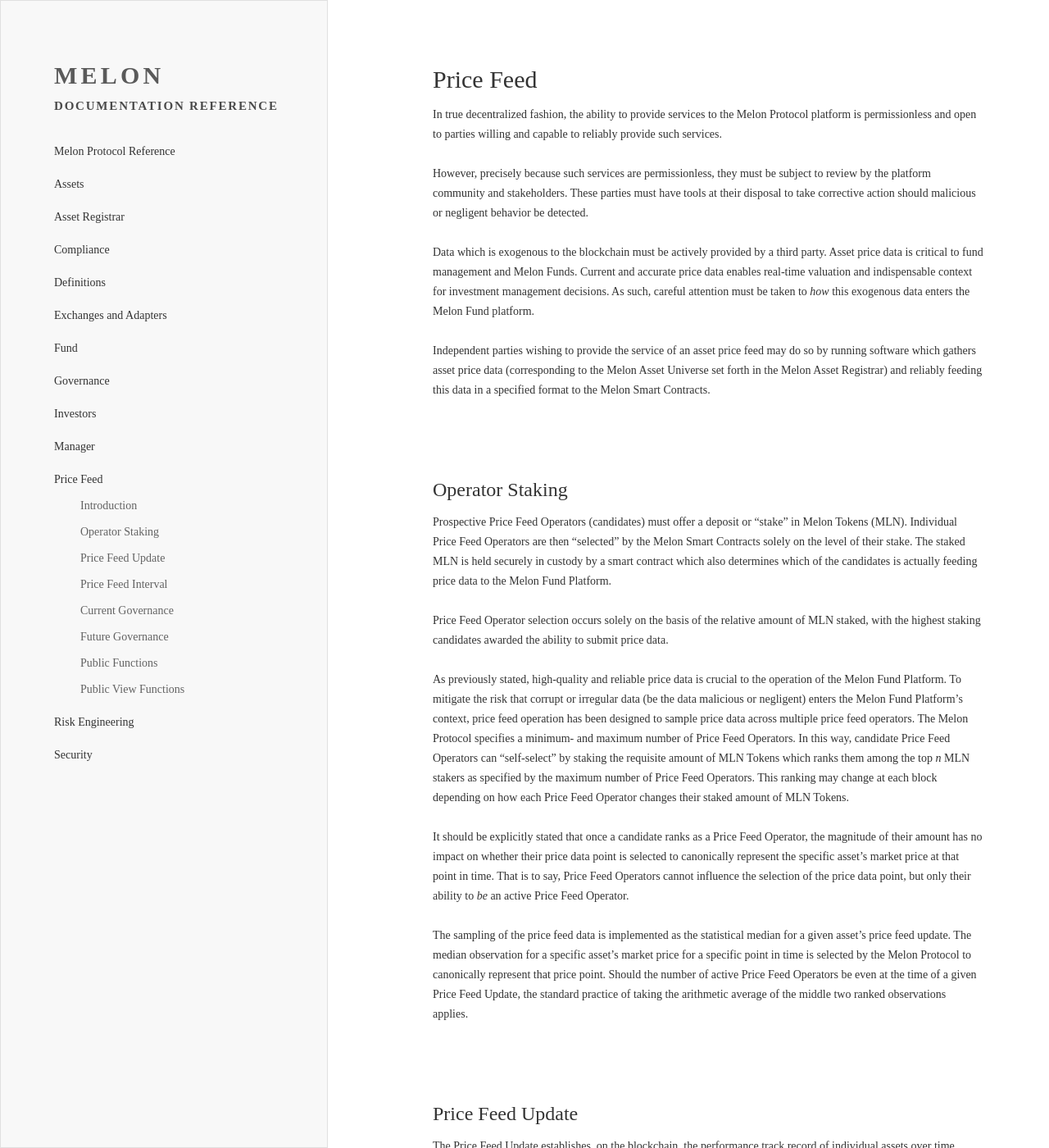
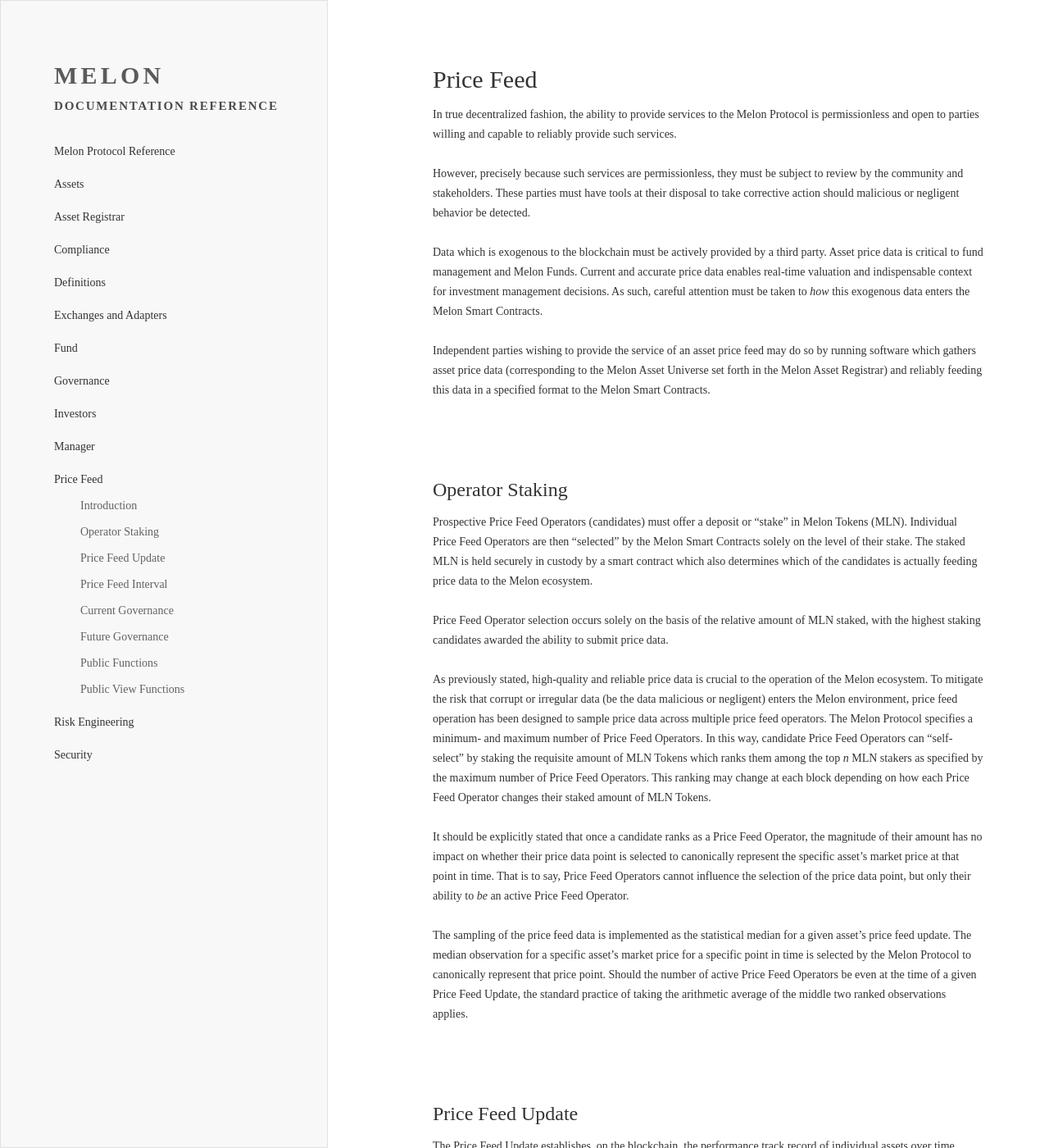
Before and after one commit to melonproject-archive/documentation, a Jekyll site: the page built from chapters/price_feed.md, in a window 1280 px wide and 1400 px high. Shown: the whole window at 82% size. Built offline with Jekyll 4.4.1, drawn with Linux system fonts in a browser that asks for light colours; our own code applies the rules of GitHub Pages for plain Markdown files.

Commit message:
Add unstaged changes

```diff
--- a/chapters/price_feed.md
+++ b/chapters/price_feed.md
@@ -1,19 +1,19 @@
 # Price Feed
 
-In true decentralized fashion, the ability to provide services to the Melon Protocol platform is permissionless and open to parties willing and capable to reliably provide such services.
+In true decentralized fashion, the ability to provide services to the Melon Protocol is permissionless and open to parties willing and capable to reliably provide such services.
 
-However, precisely because such services are permissionless, they must be subject to review by the platform community and stakeholders. These parties must have tools at their disposal to take corrective action should malicious or negligent behavior be detected.
+However, precisely because such services are permissionless, they must be subject to review by the community and stakeholders. These parties must have tools at their disposal to take corrective action should malicious or negligent behavior be detected.
 
-Data which is exogenous to the blockchain must be actively provided by a third party. Asset price data is critical to fund management and Melon Funds. Current and accurate price data enables real-time valuation and indispensable context for investment management decisions.  As such, careful attention must be taken to *how* this exogenous data enters the Melon Fund platform.
+Data which is exogenous to the blockchain must be actively provided by a third party. Asset price data is critical to fund management and Melon Funds. Current and accurate price data enables real-time valuation and indispensable context for investment management decisions.  As such, careful attention must be taken to *how* this exogenous data enters the Melon Smart Contracts.
 
 Independent parties wishing to provide the service of an asset price feed may do so by running software which gathers asset price data (corresponding to the Melon Asset Universe set forth in the Melon Asset Registrar) and reliably feeding this data in a specified format to the Melon Smart Contracts.
 
 ## Operator Staking
-Prospective Price Feed Operators (candidates) must offer a deposit or "stake" in Melon Tokens (MLN). Individual Price Feed Operators are then "selected" by the Melon Smart Contracts solely on the level of their stake. The staked MLN is held securely in custody by a smart contract which also determines which of the candidates is actually feeding price data to the Melon Fund Platform.
+Prospective Price Feed Operators (candidates) must offer a deposit or "stake" in Melon Tokens (MLN). Individual Price Feed Operators are then "selected" by the Melon Smart Contracts solely on the level of their stake. The staked MLN is held securely in custody by a smart contract which also determines which of the candidates is actually feeding price data to the Melon ecosystem.
 
 Price Feed Operator selection occurs solely on the basis of the relative amount of MLN staked, with the highest staking candidates awarded the ability to submit price data.
 
-As previously stated, high-quality and reliable price data is crucial to the operation of the Melon Fund Platform. To mitigate the risk that corrupt or irregular data (be the data malicious or negligent) enters the Melon Fund Platform's context, price feed operation has been designed to sample price data across multiple price feed operators. The Melon Protocol specifies a minimum- and maximum number of Price Feed Operators. In this way, candidate Price Feed Operators can "self-select" by staking the requisite amount of MLN Tokens which ranks them among the top *n* MLN stakers as specified by the maximum number of Price Feed Operators. This ranking may change at each block depending on how each Price Feed Operator changes their staked amount of MLN Tokens.
+As previously stated, high-quality and reliable price data is crucial to the operation of the Melon ecosystem. To mitigate the risk that corrupt or irregular data (be the data malicious or negligent) enters the Melon environment, price feed operation has been designed to sample price data across multiple price feed operators. The Melon Protocol specifies a minimum- and maximum number of Price Feed Operators. In this way, candidate Price Feed Operators can "self-select" by staking the requisite amount of MLN Tokens which ranks them among the top *n* MLN stakers as specified by the maximum number of Price Feed Operators. This ranking may change at each block depending on how each Price Feed Operator changes their staked amount of MLN Tokens.
 
 It should be explicitly stated that once a candidate ranks as a Price Feed Operator, the magnitude of their amount has no impact on whether their price data point is selected to canonically represent the specific asset's market price at that point in time. That is to say, Price Feed Operators cannot influence the selection of the price data point, but only their ability to *be* an active Price Feed Operator.
 
```
